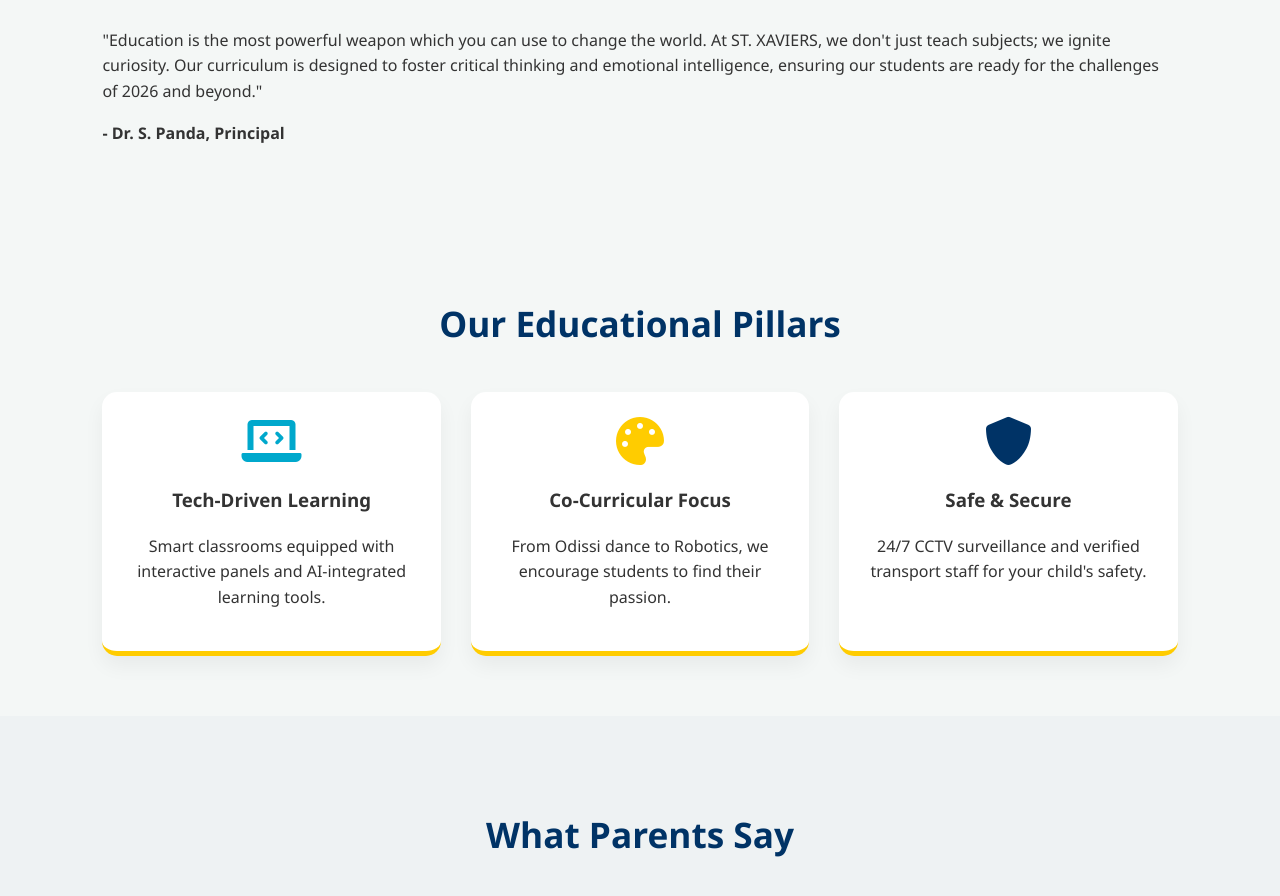
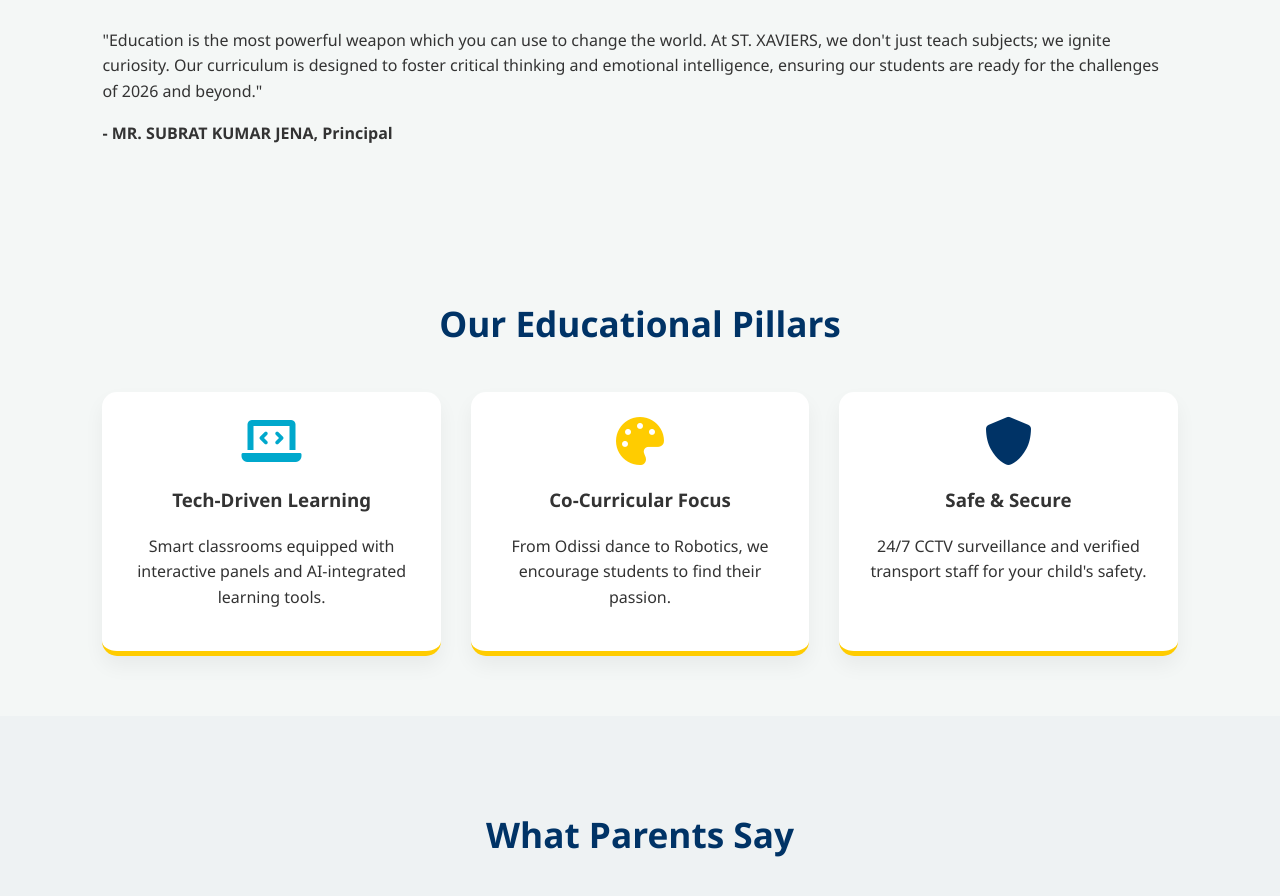
Before and after one commit to JAVA-ENTRPRISES/ST.XAVIER-BARIMULA, a plain HTML site: page index.html in a window 1280 px wide. Shown: the part 1500-2396 px from the top of the page. Drawn offline with Linux system fonts and the light colour scheme.

Commit message:
Update principal's name in index.html

```diff
--- a/index.html
+++ b/index.html
@@ -69,7 +69,7 @@
                     don't just teach subjects; we ignite curiosity. Our curriculum is designed to foster critical
                     thinking and emotional intelligence, ensuring our students are ready for the challenges of 2026 and
                     beyond."</p>
-                <strong>- Dr. S. Panda, Principal</strong>
+                <strong>- MR. SUBRAT KUMAR JENA, Principal</strong>
             </div>
         </div>
     </section>
```
